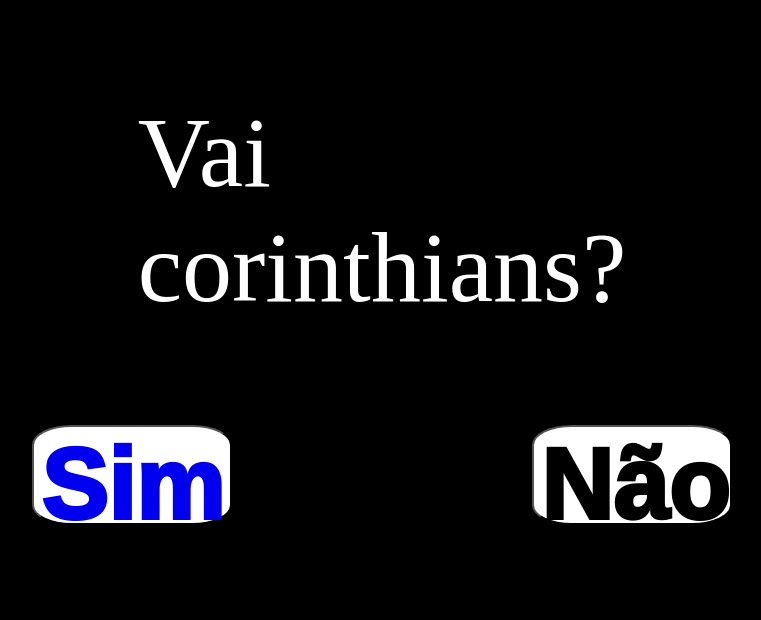
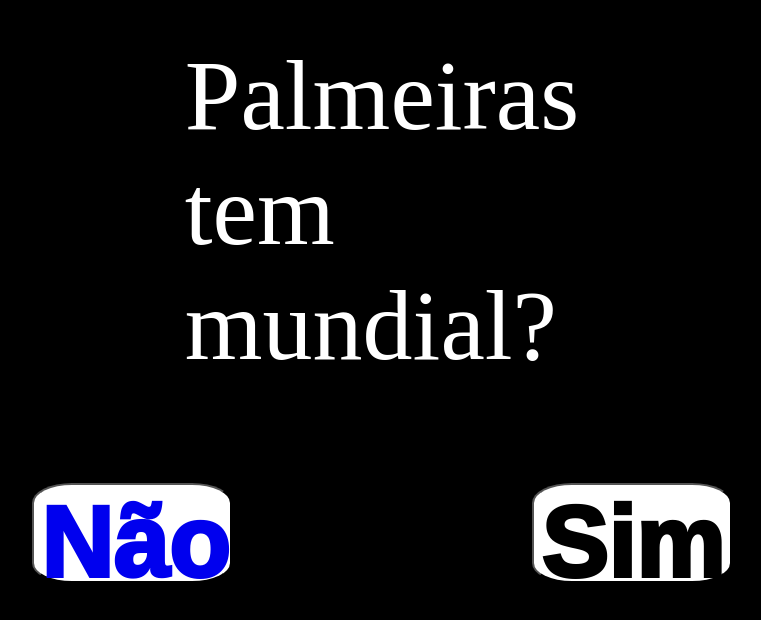
Before and after one commit to vitinho07-cpu/projetosjv07, a plain HTML site: page index.html in a window 1280 px wide. Shown: the part 148-768 px from the top of the page, without its empty margins (258-1019 px from the left). Drawn offline with Linux system fonts and the light colour scheme.

Commit message:
Update index.html

```diff
--- a/index.html
+++ b/index.html
@@ -50,12 +50,12 @@
 
 <body>
     <div class="box">
-        <p>Vai corinthians?</p>
+        <p>Palmeiras tem mundial?</p>
         <div class="buttons-container">
             <button>
-                <a href="https://www.youtube.com/watch?v=9cIWcoQONfk">Sim</a>
+                <a href="https://www.youtube.com/watch?v=9cIWcoQONfk">Não</a>
             </button>
-            <button id="no">Não</button>
+            <button id="no">Sim</button>
         </div>
     </div>
 </body>
```
